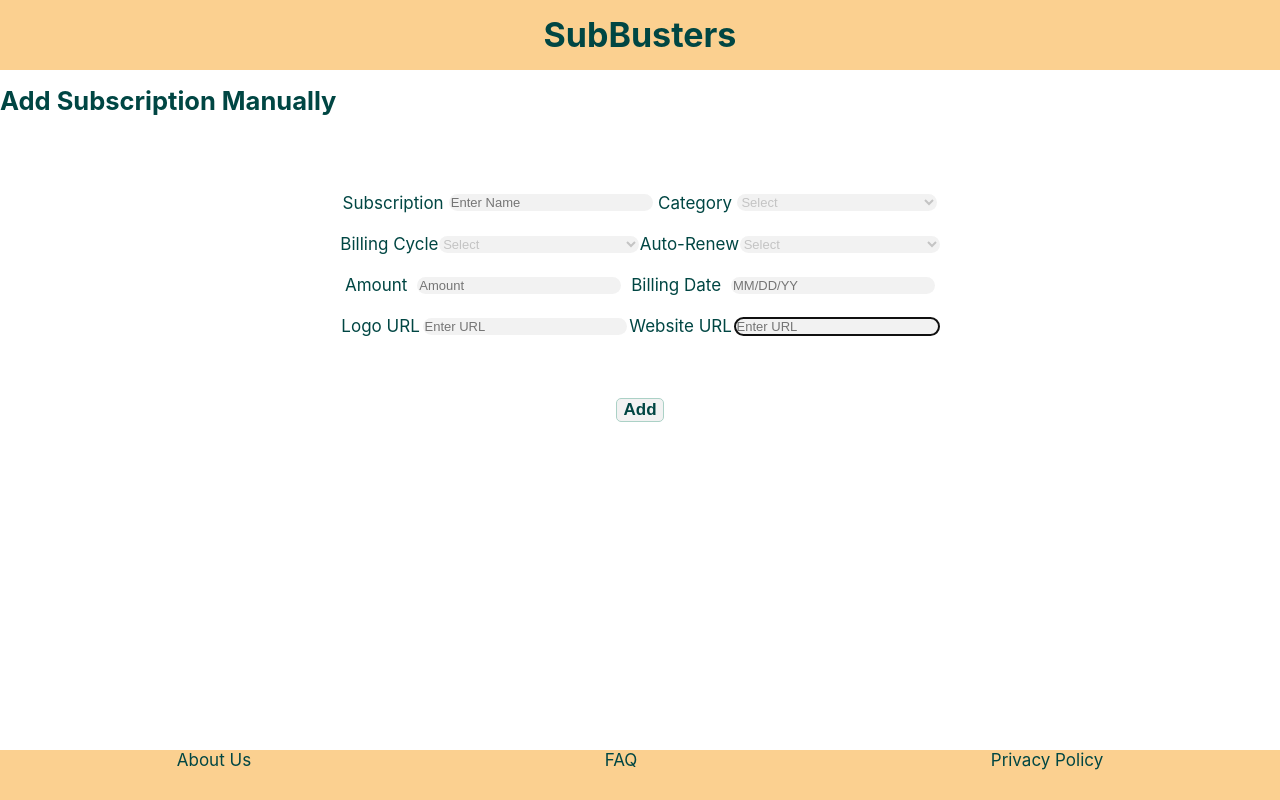
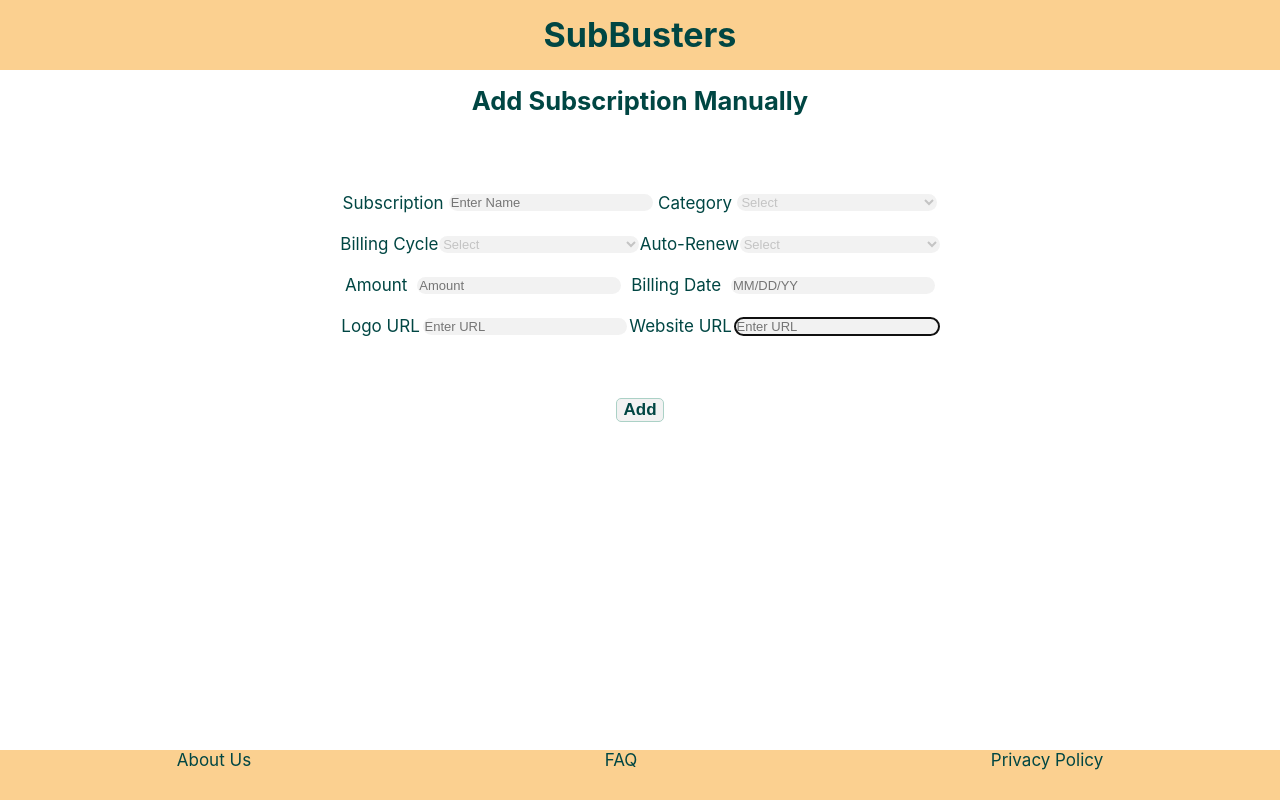
Before and after one commit to thethomasmiller/SubBusters, a React (Create React App) app in the folder client/: page /add-subscription in a window 1280 px wide. Built offline with nearby package versions, Linux system fonts and the light colour scheme.

Commit message:
quick fix in create file

```diff
--- a/client/src/screens/SubscriptionCreate/SubscriptionCreate.jsx
+++ b/client/src/screens/SubscriptionCreate/SubscriptionCreate.jsx
@@ -47,7 +47,7 @@ class SubscriptionCreate extends Component {
       }
       return (
         <Layout>
-          <div className='body'>
+          <div className='body-create'>
             <h2>Add Subscription Manually</h2>
             <form className='create-form' onSubmit={this.handleSubmit}>
               <label for='input-name'>Subscription</label>
```
